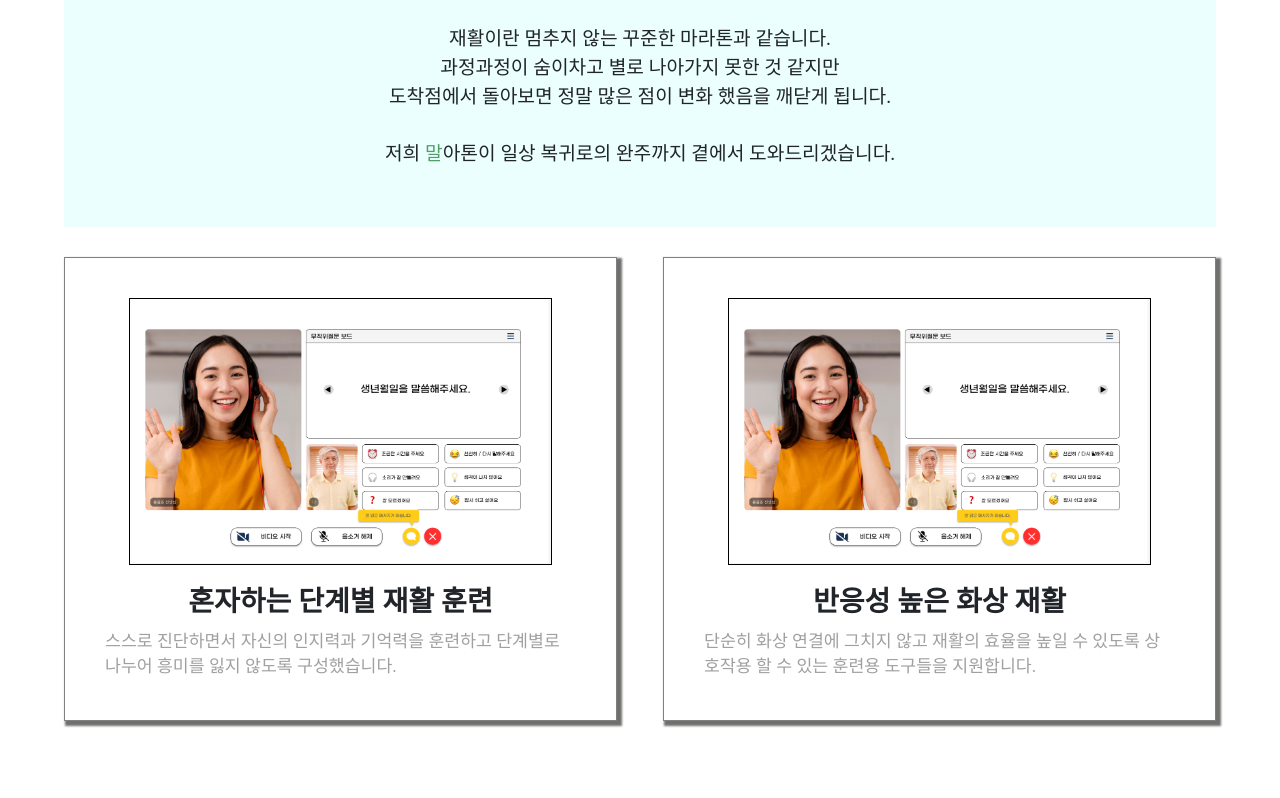
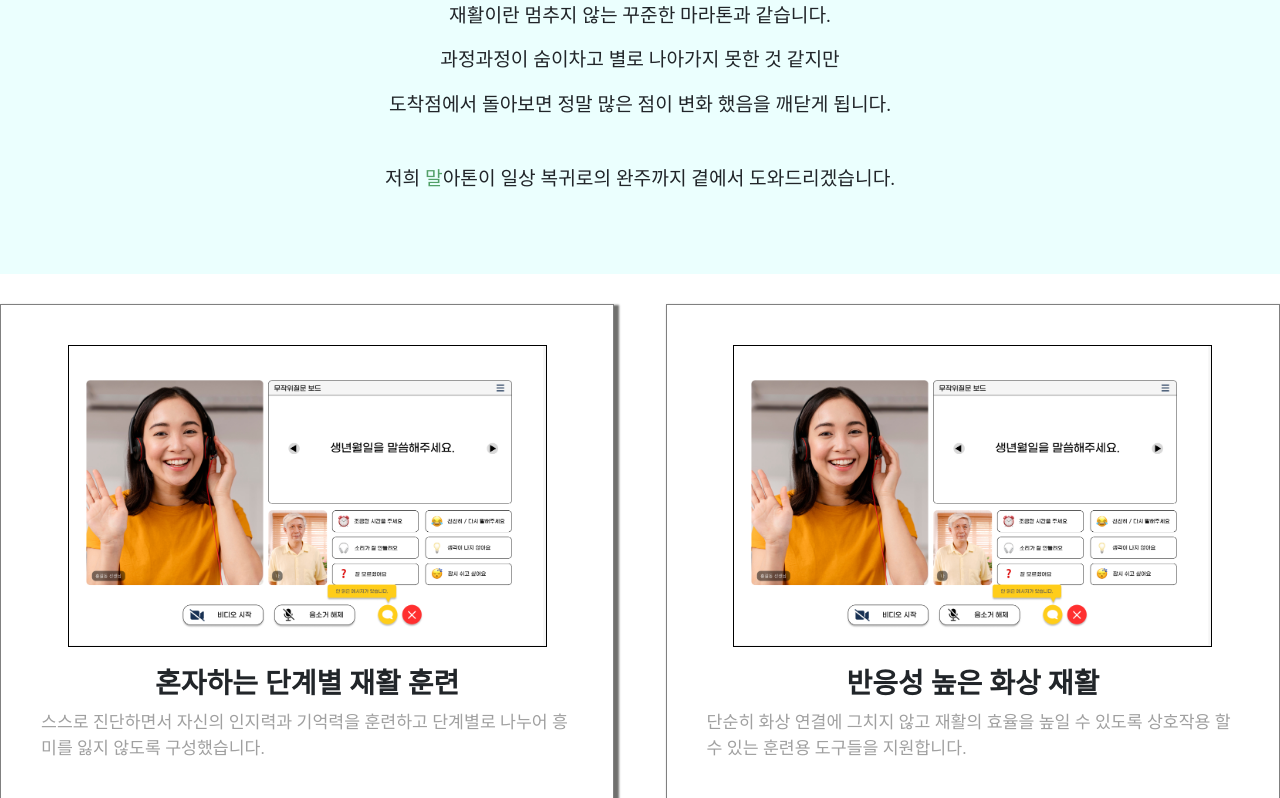
Before and after one commit to uh1216/marathon, a React (Create React App) app in the folder Frontend/marathon/: page / in a window 1280 px wide. Shown: the part 604-1402 px from the top of the page. Built offline with nearby package versions, Linux system fonts and the light colour scheme; a web font is replaced by a local one.

Commit message:
[FE] : [REFACTOR] APP.css 수정

```diff
--- a/Frontend/marathon/src/App.css
+++ b/Frontend/marathon/src/App.css
@@ -1,11 +1,16 @@
-.board {
+p,
+h3 {
+  margin: 0px;
+}
+
+.container {
   max-width: 1600px;
   margin-left: auto;
   margin-right: auto;
   font-size: 1em;
 }
 
-.inner_board {
+.inner_container {
   margin-left: auto;
   margin-right: auto;
   width: 90%;
--- a/Frontend/marathon/src/pages/Main.module.css
+++ b/Frontend/marathon/src/pages/Main.module.css
@@ -1,8 +1,3 @@
-p,
-h3 {
-  margin: 0px;
-}
-
 h3 {
   font-weight: bold;
   margin-bottom: 10px;
```
